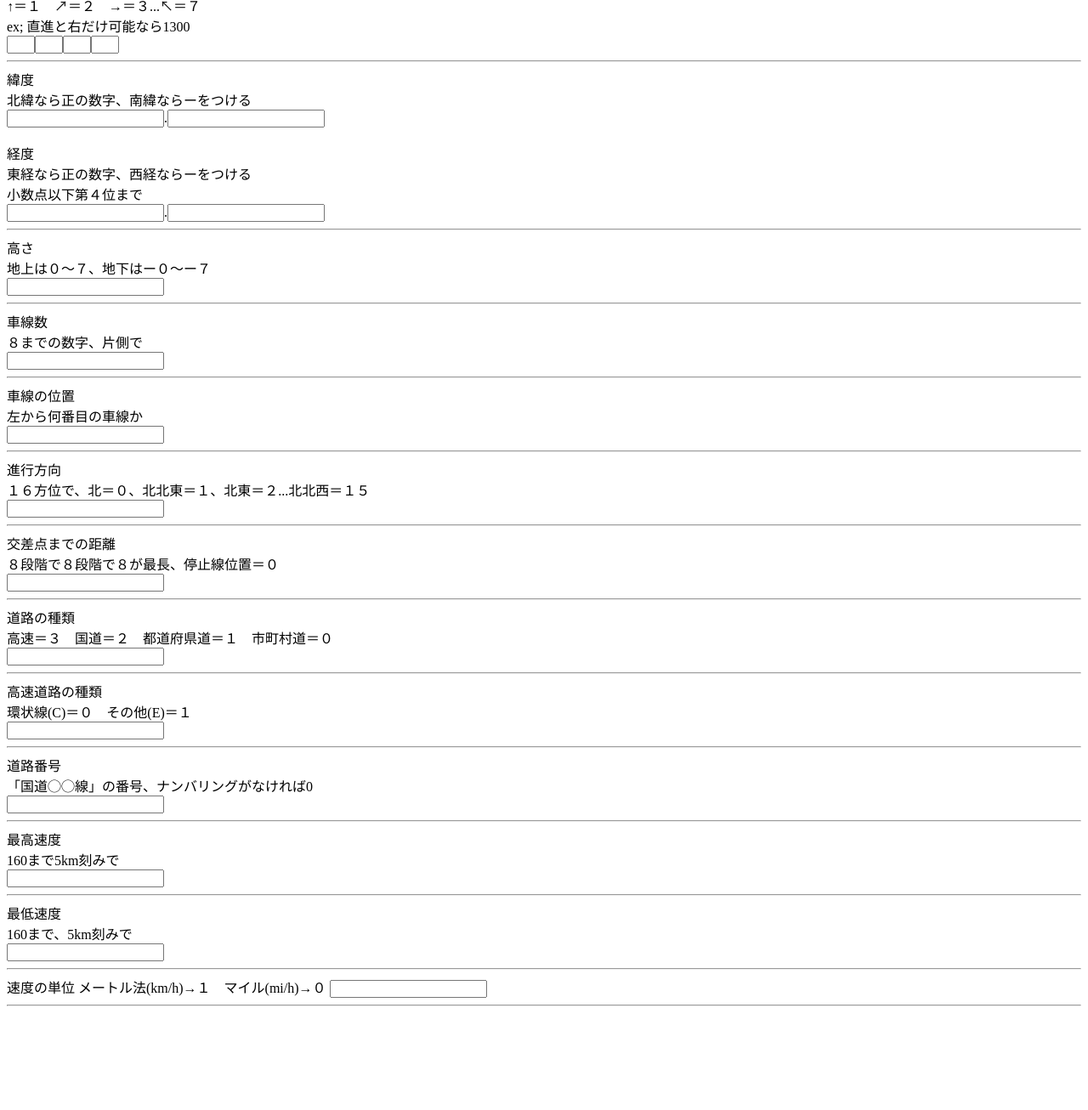
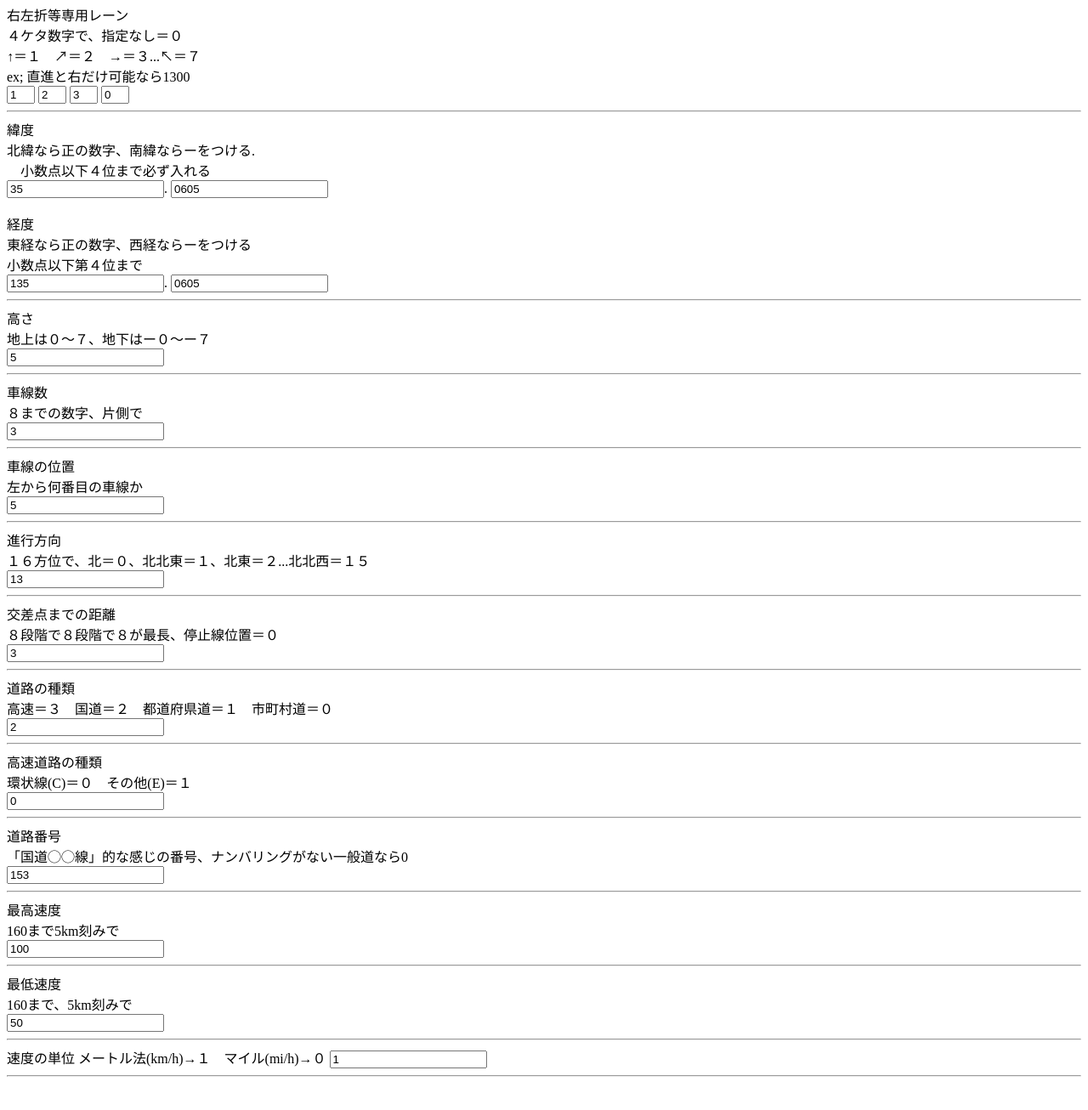
Before and after one commit to H-Kz/road-i-beacon, a website: page html/index.html in a window 1280 px wide. Shown: the part 64-1370 px from the top of the page at 85% size. Before the commit the page ends 1318 px from the top, so only its background shows below. Drawn offline with Linux system fonts and the light colour scheme.

Commit message:
とりあえずフロントOK

```diff
--- a/html/index.html
+++ b/html/index.html
@@ -1,66 +1,106 @@
 <html>
+
 <head>
     <meta charset="utf-8">
-    <title>自己紹介</title>
+    <title>がめがめ</title>
 
-<!--
+    <!--
 
 //-->
 </head>
+
 <body>
     <input type="button" onclick="send()" value="実行">
-    右左折等専用レーン<br>
-    ４ケタ数字で、指定なし＝０<br>
-    ↑＝１　↗＝２　→＝３...↖＝７<br>
-    ex; 直進と右だけ可能なら1300<br>
-    <input type="text" id="in1_direction" size="1"><input type="text" id="in2_direction"size="1"><input type="text" id="in3_direction"size="1"><input type="text" id="in4_direction"size="1"><br><hr>
 
-    緯度<br>
-    北緯なら正の数字、南緯ならーをつける<br>
-    <input type="text" id="in1_latitude">.<input type="text" id="in2_latitude"><br>
+    <br><br><br>
+
+    右左折等専用レーン
+    <br> ４ケタ数字で、指定なし＝０
+    <br> ↑＝１　↗＝２　→＝３...↖＝７
+    <br> ex; 直進と右だけ可能なら1300
     <br>
-    経度<br>
-    東経なら正の数字、西経ならーをつける<br>
-    小数点以下第４位まで<br>
-    <input type="text" id="in1_longitude">.<input type="text" id="in2_longitude"><br><hr>
-    高さ<br>
-    地上は０〜７、地下はー０〜ー７<br>
-    <input type="text" id="in_high"><br><hr>
-    車線数<br>
-    ８までの数字、片側で<br>
-    <input type="text" id="in_total_lane"><br><hr>
-    車線の位置<br>
-    左から何番目の車線か<br>
-    <input type="text" id="in_lane"><br><hr>
-    進行方向<br>
-    １６方位で、北＝０、北北東＝１、北東＝２...北北西＝１５<br>
-    <input type="text" id="in_news"><br><hr>
-    交差点までの距離<br>
-    ８段階で８段階で８が最長、停止線位置＝０<br>
-    <input type="text" id="in_inter"><br><hr>
-    道路の種類<br>
-    高速＝３　国道＝２　都道府県道＝１　市町村道＝０<br>
-    <input type="text" id="in_roadType"><br><hr>
-    高速道路の種類<br>
-    環状線(C)＝０　その他(E)＝１<br>
-    <input type="text" id="in_highwayType"><br><hr>
-    道路番号<br>
-    「国道◯◯線」の番号、ナンバリングがなければ0<br>
-    <input type="text" id="in_rootNumber"><br><hr>
-    最高速度<br>
-    160まで5km刻みで<br>
-    <input type="text" id="in_maxSpeed"><br><hr>
-    最低速度<br>
-    160まで、5km刻みで<br>
-    <input type="text" id="in_minSpeed"><br><hr>
-    速度の単位
-    メートル法(km/h)→１　マイル(mi/h)→０
-    <input type="text" id="in_unit"><br><hr>
+    <input type="text" id="in1_direction" size="1" value="1">
+    <input type="text" id="in2_direction" size="1"  value="2">
+    <input type="text" id="in3_direction" size="1" value="3">
+    <input type="text" id="in4_direction" size="1" value="0">
+    <br>
+    <hr> 緯度
+
+    <br> 北緯なら正の数字、南緯ならーをつける.
+    <br>　小数点以下４位まで必ず入れる
+    <br>
+    <input type="text" id="in1_latitude"　 value="35">.
+    <input type="text" id="in2_latitude" value="0605">
+    <br>
+    <br> 経度
+    <br> 東経なら正の数字、西経ならーをつける
+    <br> 小数点以下第４位まで
+    <br>
+    <input type="text" id="in1_longitude" value="135">.
+    <input type="text" id="in2_longitude" value="0605">
+    <br>
+    <hr> 高さ
+    <br> 地上は０〜７、地下はー０〜ー７
+    <br>
+    <input type="text" id="in_high" value="5">
+    <br>
+    <hr> 車線数
+    <br> ８までの数字、片側で
+    <br>
+    <input type="text" id="in_total_lane"  value="3">
+    <br>
+    <hr> 車線の位置
+    <br> 左から何番目の車線か
+    <br>
+    <input type="text" id="in_lane" value="5">
+    <br>
+    <hr> 進行方向
+    <br> １６方位で、北＝０、北北東＝１、北東＝２...北北西＝１５
+    <br>
+    <input type="text" id="in_news"  value="13">
+    <br>
+    <hr> 交差点までの距離
+    <br> ８段階で８段階で８が最長、停止線位置＝０
+    <br>
+    <input type="text" id="in_inter"  value="3">
+    <br>
+    <hr> 道路の種類
+    <br> 高速＝３　国道＝２　都道府県道＝１　市町村道＝０
+    <br>
+    <input type="text" id="in_roadType" value="2">
+    <br>
+    <hr> 高速道路の種類
+    <br> 環状線(C)＝０　その他(E)＝１
+    <br>
+    <input type="text" id="in_highwayType"  value="0">
+    <br>
+    <hr> 道路番号
+    <br> 「国道◯◯線」的な感じの番号、ナンバリングがない一般道なら0
+    <br>
+    <input type="text" id="in_rootNumber" value="153">
+    <br>
+    <hr> 最高速度
+    <br> 160まで5km刻みで
+    <br>
+    <input type="text" id="in_maxSpeed" value="100">
+    <br>
+    <hr> 最低速度
+    <br> 160まで、5km刻みで
+    <br>
+    <input type="text" id="in_minSpeed" value="50">
+    <br>
+    <hr> 速度の単位 メートル法(km/h)→１　マイル(mi/h)→０
+    <input type="text" id="in_unit" value="1">
+    <br>
+    <hr>
 
 
-    <br><br><br>
+    <br>
+    <br>
+    <br>
 
 
     <script type="text/javascript" src="main.js"></script>
 </body>
-</html >
+
+</html>
--- a/html/main.js
+++ b/html/main.js
@@ -1,30 +1,25 @@
-var binaryArray = ["0", "1", "1", "0", "0", "0", "0", "0", "0", "1", "0", "1"]
-var binaryStart = [25, 32, 49, 57, 73, 80, 83, 88, 92, 96, 99, 104, 120,]
-var binaryEnd = [31, 45, 56, 70, 75, 82, 85, 91, 94, 98, 100, 111, 124,]
-var binaryNews = ["北", "北北西", "北東", "東北東", "東", "東南東", "南東", "南南東", "南", "南南西", "南西", "西南西", "西", "西北西", "北西", "北北西"];
-var binaryDirection = ["", "↑", "↗", "→", "↘", "↙", "←", "↖"]
 var byteUUID
-for (i = 12; i < 128; i++){
+for (i = 12; i < 128; i++) {
     binaryArray[i] = "0"
 }
-function binaryUUID(z,y) {
+function binaryUUID(z, y) {
     var l = ""
     l = y.toString(2)
     for (i = 0; i < l.length; i++) {
-        binaryArray[z-i] = l[l.length -1 -i]
+        binaryArray[z - i] = l[l.length - 1 - i]
     }
 }
 function makeUUID() {
     var UUID = ""
     for (i = 0; i < 32; i++) {
-    byteUUID=""
-    for (j = 0; j < 4; j++) {
-        byteUUID=byteUUID+binaryArray[i*4+j]
+        byteUUID = ""
+        for (j = 0; j < 4; j++) {
+            byteUUID = byteUUID + binaryArray[i * 4 + j]
+        }
+        console.log(byteUUID)
+        UUID = UUID + parseInt(byteUUID, 2).toString(16)
     }
-    console.log(byteUUID)
-    UUID = UUID + parseInt(byteUUID, 2).toString(16)
-    }
-console.log(UUID)
+    return UUID
 }
 function send() {
     binaryUUID(14, Math.abs(document.getElementById('in1_direction').value))
@@ -32,7 +27,7 @@ function send() {
     binaryUUID(20, Math.abs(document.getElementById('in3_direction').value))
     binaryUUID(23, Math.abs(document.getElementById('in4_direction').value))
     if (document.getElementById('in1_latitude').value < 0) {
-        binaryArray[24]="1"
+        binaryArray[24] = "1"
     }
     binaryUUID(31, Math.abs(document.getElementById('in1_latitude').value))
     binaryUUID(45, Math.abs(document.getElementById('in2_latitude').value))
@@ -55,5 +50,12 @@ function send() {
     binaryArray[117] = document.getElementById('in_unit').value
     binaryUUID(124, Math.abs(document.getElementById('in_minSpeed').value))
     binaryArray[125] = document.getElementById('in_unit').value
-    makeUUID()
+
+    //生成したUUID
+    var uuid = makeUUID()
+    fetch(location.href + "start?uuid=" + uuid).then(()=>{
+        alert("送信に成功しました")
+    }).catch(()=>{
+        alert("失敗")
+    })
 }
```
